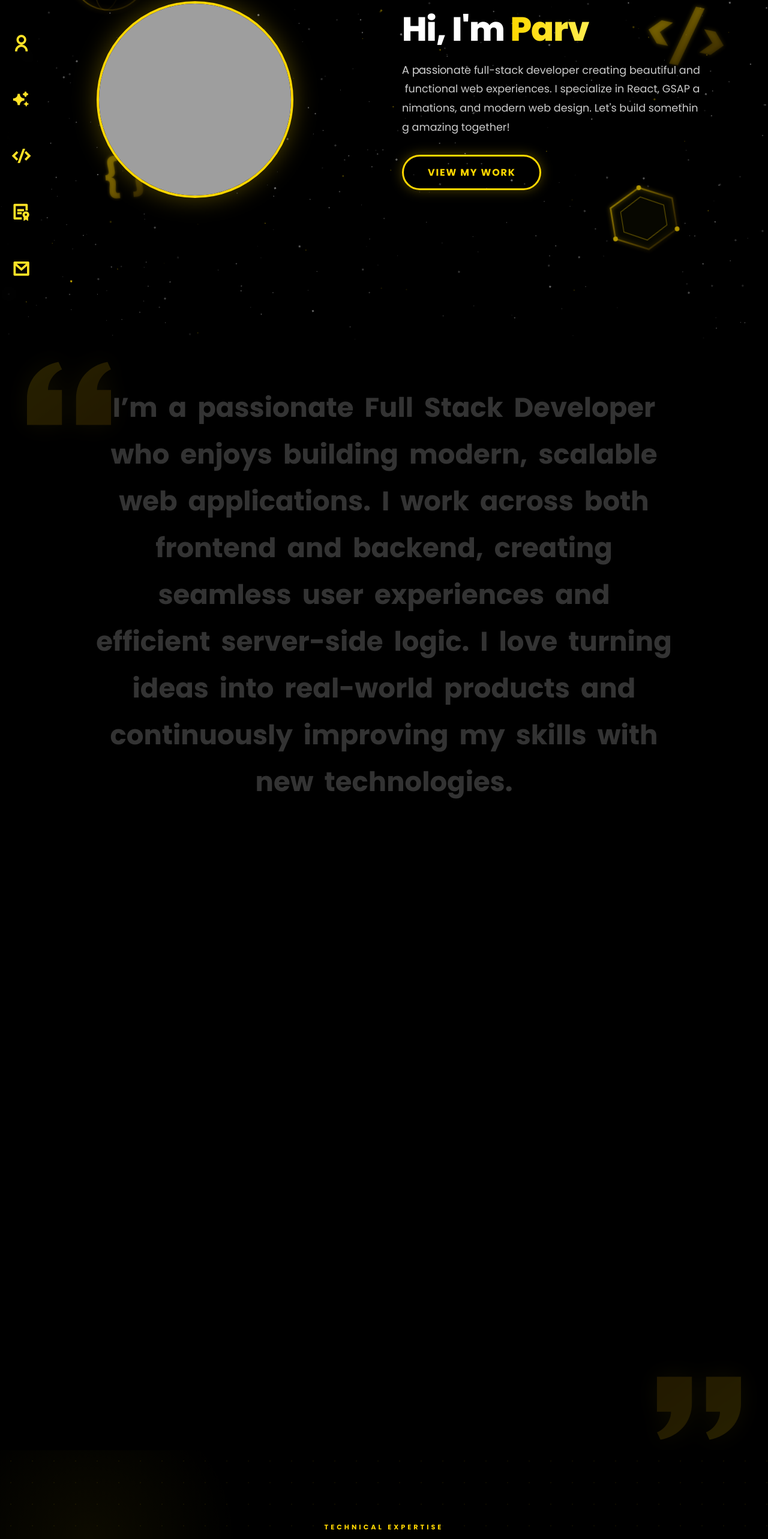
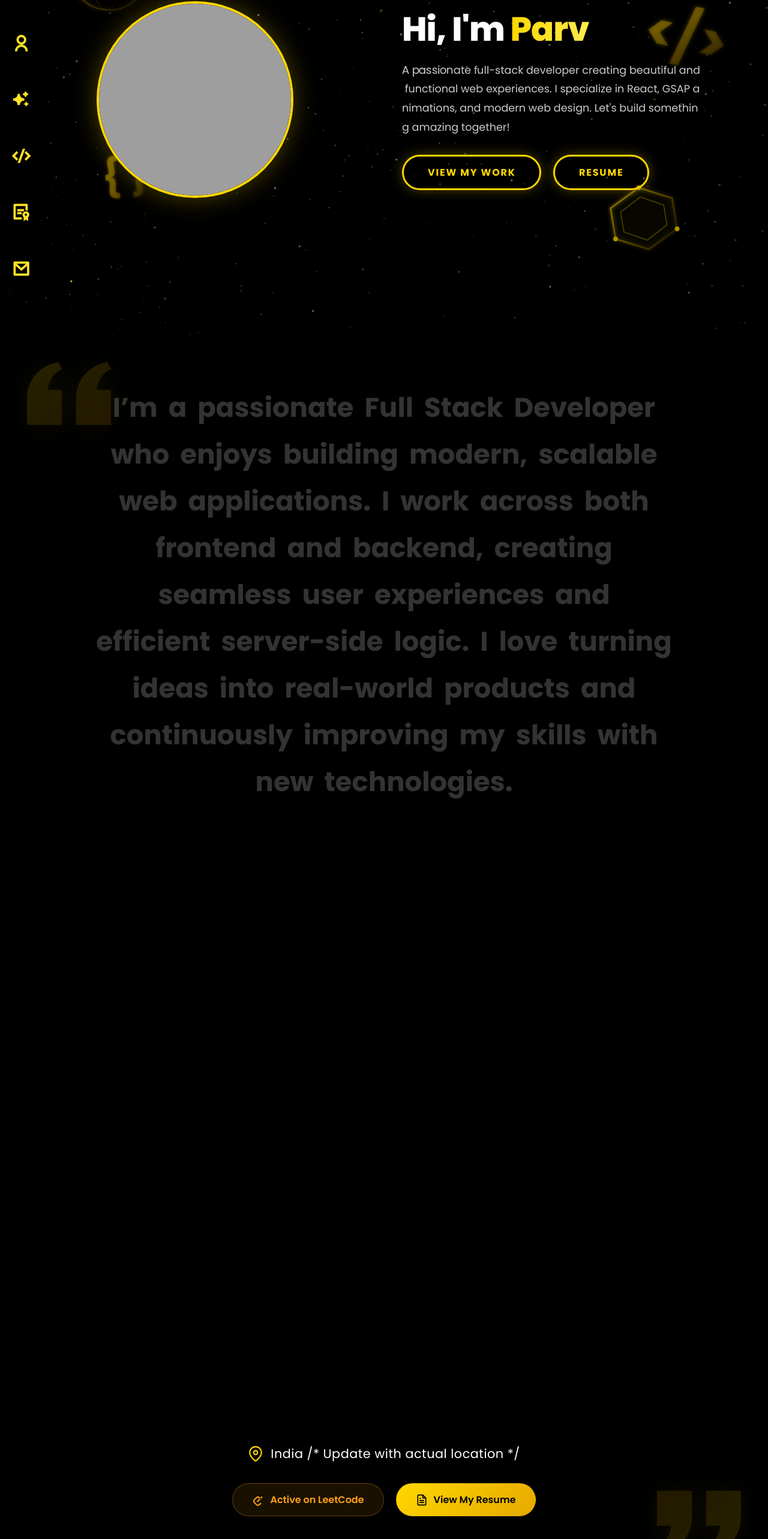
Before and after one commit to ParvSuhagiya/portfolio, a React (Vite) app: page / in a window 1280 px wide. Shown: the part 234-2800 px from the top of the page at 60% size. Built offline with nearby package versions, Linux system fonts and the light colour scheme; grey boxes are pictures that could not be loaded.

Commit message:
made responsive design

```diff
--- a/src/App.css
+++ b/src/App.css
@@ -6,6 +6,10 @@
   overflow-x: hidden;
   position: relative;
   z-index: 1;
+}
+
+html {
+  scroll-behavior: smooth;
 }
 
 body {
@@ -160,6 +164,12 @@ body {
   max-width: 500px;
 }
 
+.hero-buttons {
+  display: flex;
+  gap: 20px;
+  align-items: center;
+}
+
 .cta-button {
   /* background: linear-gradient(90deg, #ffd700, #ffed4e); */
   /* color: #1a1600; */
@@ -180,6 +190,8 @@ body {
   justify-content: center;
   gap: 0.05em;
 
+  text-decoration: none;
+
   transition: all 0.2s ease-in-out;
 }
 
@@ -187,6 +199,19 @@ body {
   background: linear-gradient(90deg, #ffd700, #ffed4e);
   color: #1a1600;
   box-shadow: 0 0px 40px rgba(255, 215, 0, 0.5);
+}
+
+.cta-outline {
+  text-decoration: none;
+  background: transparent !important;
+  color: #ffd700 !important;
+}
+
+.cta-outline:hover {
+  background: rgba(255, 215, 0, 0.1) !important;
+  color: #fff !important;
+  box-shadow: 0 0px 30px rgba(255, 215, 0, 0.3) !important;
+  border-color: #ffd700;
 }
 
 .desc-letter {
@@ -225,6 +250,13 @@ body {
 
   .hero-content {
     text-align: center;
+    display: flex;
+    flex-direction: column;
+    align-items: center;
+  }
+
+  .hero-buttons {
+    justify-content: center;
   }
 }
 
@@ -238,7 +270,14 @@ body {
     height: 200px;
   }
 
+  .hero-buttons {
+    flex-direction: column;
+    width: 100%;
+    gap: 15px;
+  }
+
   .cta-button {
+    width: 100%;
     padding: 12px 30px;
     font-size: 0.9rem;
   }
@@ -342,7 +381,6 @@ body {
 }
 
 
-
 @media (max-width: 480px) {
   .section-title {
     font-size: 1.8rem;
--- a/src/App.jsx
+++ b/src/App.jsx
@@ -23,6 +23,7 @@ function App() {
   const descRef = useRef(null);
   const buttonRef = useRef(null);
   const buttonChars = "View My Work".split('');
+  const resumeChars = "RESUME".split('');
   const chars = "PARV'S PORTFOLIO".split('');
   const descSplitDone = useRef(false);
 
@@ -222,13 +223,23 @@ function App() {
               A passionate full-stack developer creating beautiful and functional web experiences.
               I specialize in React, GSAP animations, and modern web design. Let's build something amazing together!
             </p>
-            <button className="cta-button" ref={buttonRef}>
-              {buttonChars.map((char, i) => (
-                <span key={i} className="button-char">
-                  {char === ' ' ? '\u00A0' : char}
-                </span>
-              ))}
-            </button>
+            <div className="hero-buttons" ref={buttonRef}>
+              <a href="#project_sec" className="cta-button">
+                {buttonChars.map((char, i) => (
+                  <span key={i} className="button-char">
+                    {char === ' ' ? '\u00A0' : char}
+                  </span>
+                ))}
+              </a>
+              <a href="/resume.pdf" download="Parv_Suhagiya_Resume.pdf" className="cta-button">
+                {resumeChars.map((char, i) => (
+                  <span key={i} className="button-char">
+                    {char === ' ' ? '\u00A0' : char}
+                  </span>
+                ))}
+              </a>
+
+            </div>
           </div>
         </div>
       </section>
--- a/src/components/AboutMe.jsx
+++ b/src/components/AboutMe.jsx
@@ -24,6 +24,36 @@ const AboutMe = ({ words }) => {
         ))}
       </section>
 
+      <div className="about-details">
+        <div className="about-location">
+          <svg viewBox="0 0 24 24" fill="none" stroke="currentColor" strokeWidth="2" strokeLinecap="round" strokeLinejoin="round">
+            <path d="M21 10c0 7-9 13-9 13s-9-6-9-13a9 9 0 0 1 18 0z"></path>
+            <circle cx="12" cy="10" r="3"></circle>
+          </svg>
+          India /* Update with actual location */
+        </div>
+
+        <div className="about-links">
+          <a href="https://leetcode.com/" target="_blank" rel="noopener noreferrer" className="about-btn leetcode-btn">
+            <svg viewBox="0 0 24 24" fill="currentColor">
+              <path d="M16.102 17.93l-2.697 2.607c-.466.467-1.111.662-1.823.662s-1.357-.195-1.824-.662l-4.332-4.363c-.467-.467-.702-1.15-.702-1.863s.235-1.357.702-1.824l4.319-4.38c.467-.467 1.125-.645 1.837-.645s1.357.195 1.823.662l2.697 2.606c.514.515 1.365.497 1.9-.038.535-.536.553-1.387.039-1.901l-2.606-2.636a5.055 5.055 0 0 0-3.585-1.419c-1.285 0-2.6.471-3.6 1.436L3.922 10.511a5.1 5.1 0 0 0-1.465 3.659c0 1.43.528 2.809 1.465 3.754l4.346 4.363c1.015 1.015 2.317 1.481 3.585 1.481s2.57-.466 3.585-1.481l2.606-2.636c.514-.515.496-1.366-.039-1.901-.535-.536-1.386-.554-1.903-.039v.019zM20.51 7.218l-8.68 8.665c-.535.535-1.386.553-1.903.038-.514-.515-.496-1.366.039-1.901l8.68-8.665c.535-.535 1.386-.553 1.902-.038.515.515.497 1.366-.038 1.901z"/>
+            </svg>
+            Active on LeetCode
+          </a>
+
+          <a href="/resume.pdf" download="Parv_Suhagiya_Resume.pdf" className="about-btn resume-btn">
+            <svg viewBox="0 0 24 24" fill="none" stroke="currentColor" strokeWidth="2" strokeLinecap="round" strokeLinejoin="round">
+              <path d="M14 2H6a2 2 0 0 0-2 2v16a2 2 0 0 0 2 2h12a2 2 0 0 0 2-2V8z"></path>
+              <polyline points="14 2 14 8 20 8"></polyline>
+              <line x1="16" y1="13" x2="8" y2="13"></line>
+              <line x1="16" y1="17" x2="8" y2="17"></line>
+              <polyline points="10 9 9 9 8 9"></polyline>
+            </svg>
+            View My Resume
+          </a>
+        </div>
+      </div>
+
       <svg className="about-quote about-quote-right" viewBox="0 0 24 24" fill="none" xmlns="http://www.w3.org/2000/svg">
         <path d="M14.017 21v-7.391c0-5.704 3.731-9.57 8.983-10.609l.995 2.151c-2.432.917-3.995 3.638-3.995 5.849h4v10h-9.983zm-14.017 0v-7.391c0-5.704 3.748-9.57 9-10.609l.996 2.151c-2.433.917-3.996 3.638-3.996 5.849h3.983v10h-9.983z" fill="url(#am-gold-grad)"/>
       </svg>
--- a/src/components/Navbar.jsx
+++ b/src/components/Navbar.jsx
@@ -1,11 +1,17 @@
-import React, { useRef } from 'react'
+import React, { useRef, useState } from 'react'
 import gsap from 'gsap'
 import './navbar.css'
 
 const Navbar = () => {
   const navbarRef = useRef(null);
+  const [isMobileOpen, setIsMobileOpen] = useState(false);
+
+  const toggleMenu = () => {
+    setIsMobileOpen(!isMobileOpen);
+  };
 
   const handleMouseEnter = () => {
+    if (window.innerWidth <= 900) return;
     const navbar = navbarRef.current;
     if (!navbar) return;
     const texts = navbar.querySelectorAll('.t');
@@ -26,6 +32,7 @@ const Navbar = () => {
   };
 
   const handleMouseLeave = () => {
+    if (window.innerWidth <= 900) return;
     const navbar = navbarRef.current;
     if (!navbar) return;
     const texts = navbar.querySelectorAll('.t');
@@ -51,6 +58,9 @@ const Navbar = () => {
   const handleClick = (sectionId) => {
     const el = document.getElementById(sectionId);
     if (el) el.scrollIntoView({ behavior: 'smooth' });
+    if (window.innerWidth <= 900) {
+      setIsMobileOpen(false);
+    }
   };
 
   const items = [
@@ -63,8 +73,12 @@ const Navbar = () => {
   ];
 
   return (
+    <>
+      <div className="hamburger-icon" onClick={toggleMenu}>
+        <i className={isMobileOpen ? 'ri-close-line' : 'ri-menu-line'}></i>
+      </div>
       <div
-      className='navbar'
+        className={`navbar ${isMobileOpen ? 'mobile-open' : ''}`}
         ref={navbarRef}
         onMouseEnter={handleMouseEnter}
         onMouseLeave={handleMouseLeave}
@@ -78,6 +92,7 @@ const Navbar = () => {
           ))}
         </ul>
       </div>
+    </>
   );
 };
 
--- a/src/components/Projects.jsx
+++ b/src/components/Projects.jsx
@@ -142,7 +142,7 @@ const Projects = () => {
       <div className="proj-inner">
         <header className="proj-header" ref={titleRef}>
           <p className="proj-eyebrow">FEATURED WORK</p>
-          <h2 className="proj-title">
+          <h2 id='project_sec' className="proj-title">
             My <span className="proj-title-accent">Projects</span>
           </h2>
         </header>
--- a/src/components/aboutMe.css
+++ b/src/components/aboutMe.css
@@ -59,3 +59,106 @@
 .important{
     color: #F8D837;
 }
+
+/* About Details & Links Section */
+.about-details {
+  display: flex;
+  flex-direction: column;
+  align-items: center;
+  margin-top: 70px;
+  gap: 24px;
+  position: relative;
+  z-index: 2;
+}
+
+.about-location {
+  display: flex;
+  align-items: center;
+  gap: 12px;
+  color: #fff;
+  font-size: 1.3rem;
+  font-weight: 500;
+  letter-spacing: 0.5px;
+}
+
+.about-location svg {
+  width: 26px;
+  height: 26px;
+  color: #ffd700;
+}
+
+.about-links {
+  display: flex;
+  gap: 20px;
+  flex-wrap: wrap;
+  justify-content: center;
+  margin-top: 10px;
+}
+
+.about-btn {
+  display: inline-flex;
+  align-items: center;
+  gap: 10px;
+  padding: 14px 32px;
+  border-radius: 50px;
+  font-size: 1rem;
+  font-weight: 600;
+  text-decoration: none;
+  transition: all 0.3s ease;
+}
+
+.about-btn svg {
+  width: 20px;
+  height: 20px;
+}
+
+.leetcode-btn {
+  background: rgba(255, 161, 22, 0.1);
+  color: #ffa116;
+  border: 1px solid rgba(255, 161, 22, 0.3);
+}
+
+.leetcode-btn:hover {
+  background: rgba(255, 161, 22, 0.2);
+  transform: translateY(-3px);
+  box-shadow: 0 6px 20px rgba(255, 161, 22, 0.2);
+}
+
+.resume-btn {
+  background: linear-gradient(135deg, #ffd700, #e6a800);
+  color: #000;
+  border: 1px solid transparent;
+}
+
+.resume-btn:hover {
+  transform: translateY(-3px);
+  box-shadow: 0 6px 20px rgba(255, 215, 0, 0.3);
+}
+
+@media (max-width: 1024px) {
+  #about {
+    font-size: 32px;
+  }
+}
+
+@media (max-width: 768px) {
+  #about {
+    font-size: 24px;
+  }
+  .about-links {
+    flex-direction: column;
+    width: 100%;
+    align-items: center;
+  }
+  .about-btn {
+    width: 100%;
+    max-width: 280px;
+    justify-content: center;
+  }
+}
+
+@media (max-width: 480px) {
+  #about {
+    font-size: 20px;
+  }
+}
--- a/src/components/navbar.css
+++ b/src/components/navbar.css
@@ -49,3 +49,55 @@ i{
     font-size: 0.9rem;
     letter-spacing: 0.5px;
 }
+
+.hamburger-icon {
+    display: none;
+}
+
+@media (max-width: 900px) {
+    .hamburger-icon {
+        display: block;
+        position: fixed;
+        top: 20px;
+        right: 20px;
+        z-index: 1000;
+        cursor: pointer;
+        padding: 10px;
+        background: rgba(0, 0, 0, 0.5);
+        border-radius: 8px;
+        backdrop-filter: blur(10px);
+    }
+
+    .hamburger-icon i {
+        font-size: 30px;
+        color: #FFE226;
+    }
+
+    .navbar {
+        top: 0;
+        left: -100%;
+        height: 100vh;
+        width: 250px;
+        border-radius: 0;
+        background-color: rgba(0, 0, 0, 0.95) !important;
+        transition: left 0.3s ease;
+        padding-top: 80px;
+        border: none !important;
+    }
+
+    .navbar.mobile-open {
+        left: 0;
+    }
+
+    .t {
+        display: block !important;
+        opacity: 1 !important;
+        font-size: 1.1rem;
+    }
+
+    .navbar .list_ul {
+        gap: 35px;
+        padding-left: 20px;
+        align-items: flex-start;
+    }
+}
```
Lines whose indentation alone changed are shown as unchanged.
